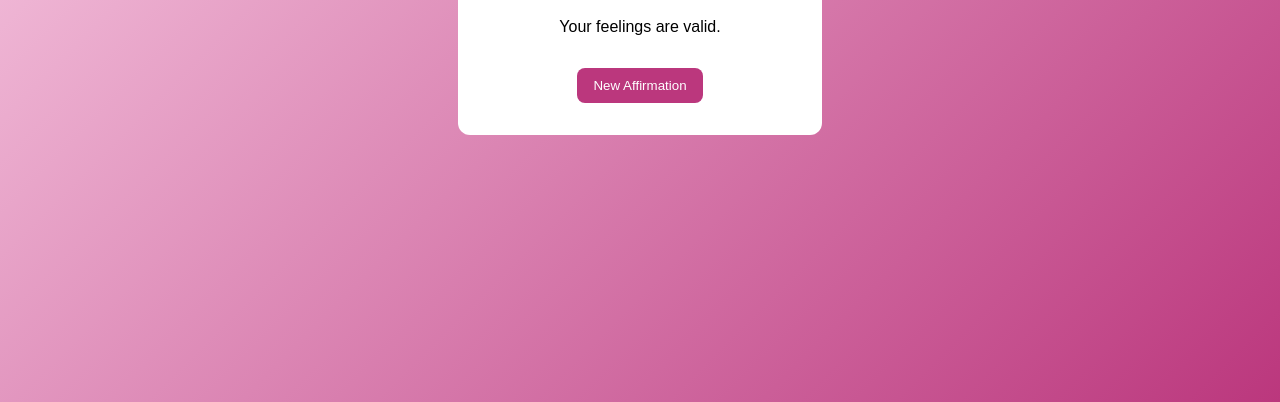
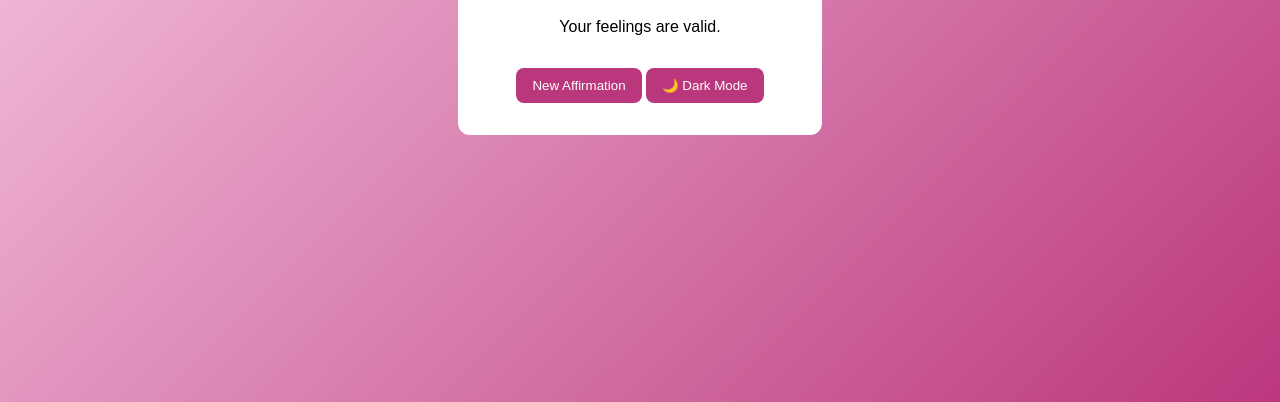
Before and after one commit to marlenewamalwa/daily-affirmations, a plain HTML site: page index.html in a window 1280 px wide. Shown: the part 398-800 px from the top of the page. Drawn offline with Linux system fonts and the light colour scheme.

Commit message:
Add dark mode toggle button to index.html

```diff
--- a/index.html
+++ b/index.html
@@ -12,6 +12,7 @@
     <h1>Daily Affirmation 🌿</h1>
     <p id="affirmation">You are enough.</p>
     <button onclick="newAffirmation()">New Affirmation</button>
+    <button id="darkToggle">🌙 Dark Mode</button>
   </div>
 
   <script src="script.js"></script>
```
